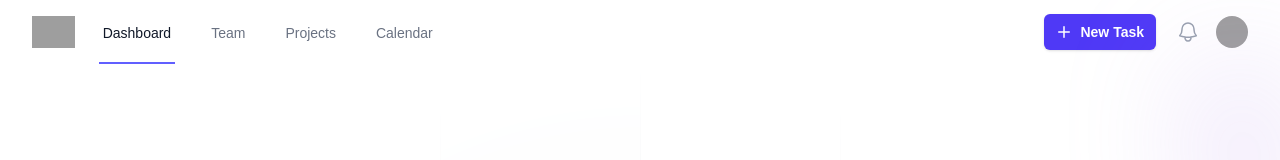
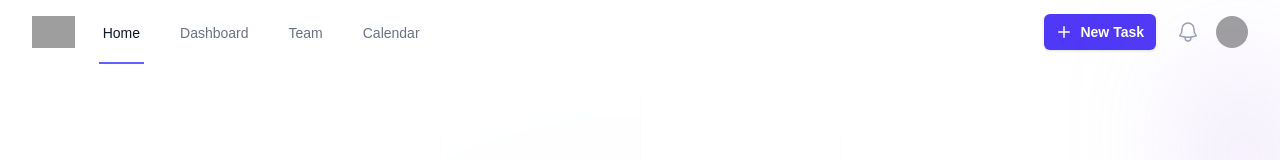
Before and after one commit to Leorev01/ProductivityApp2.0, a Next.js app: page / in a window 1280 px wide. Shown: the top 160 px of the page. Built offline with nearby package versions, Linux system fonts and the light colour scheme; grey boxes are pictures that could not be loaded.

Commit message:
Adds active state to navbar

```diff
--- a/app/(auth)/dashboard/layout.tsx
+++ b/app/(auth)/dashboard/layout.tsx
@@ -14,6 +14,7 @@ import {
   TransitionChild,
 } from '@headlessui/react'
 import {
+  PresentationChartLineIcon,
   Bars3Icon,
   BellIcon,
   CalendarIcon,
@@ -28,7 +29,8 @@ import {
 import { ChevronDownIcon, MagnifyingGlassIcon } from '@heroicons/react/20/solid'
 
 const navigation = [
-  { name: 'Dashboard', icon: HomeIcon, href: '/dashboard' },
+  { name: 'Home', icon: HomeIcon, href: '/' },
+  { name: 'Dashboard', icon: PresentationChartLineIcon, href: '/dashboard' },
   { name: 'Habits', icon: BellIcon, href: '/dashboard/habits' },
   { name: 'Team', icon: UsersIcon, href: '/dashboard/team' },
   { name: 'Projects', icon: FolderIcon, href: '/dashboard/projects' },
--- a/components/Navbar.tsx
+++ b/components/Navbar.tsx
@@ -1,8 +1,27 @@
+'use client';
+
 import { Disclosure, DisclosureButton, DisclosurePanel, Menu, MenuButton, MenuItem, MenuItems } from '@headlessui/react'
 import { Bars3Icon, BellIcon, XMarkIcon } from '@heroicons/react/24/outline'
 import { PlusIcon } from '@heroicons/react/20/solid'
+import Link from 'next/link'
+import { usePathname } from 'next/navigation'
 
 export default function Navbar() {
+  const pathname = usePathname()
+
+  const navigation = [
+    { name: 'Home', href: '/' },
+    { name: 'Dashboard', href: '/dashboard' },
+    { name: 'Team', href: '/team' },
+    { name: 'Calendar', href: '/calendar' },
+  ]
+
+  const isActive = (href: string) => {
+    if (href === '/') {
+      return pathname === '/'
+    }
+    return pathname.startsWith(href)
+  }
   return (
     <Disclosure as="nav" className="bg-white shadow">
       <div className="mx-auto max-w-7xl px-4 sm:px-6 lg:px-8">
@@ -25,38 +44,26 @@ export default function Navbar() {
               />
             </div>
             <div className="hidden md:ml-6 md:flex md:space-x-8">
-              {/* Current: "border-indigo-500 text-gray-900", Default: "border-transparent text-gray-500 hover:border-gray-300 hover:text-gray-700" */}
-              <a
-                href="/dashboard"
-                className="inline-flex items-center border-b-2 border-indigo-500 px-1 pt-1 text-sm font-medium text-gray-900"
-              >
-                Dashboard
-              </a>
-              <a
-                href="#"
-                className="inline-flex items-center border-b-2 border-transparent px-1 pt-1 text-sm font-medium text-gray-500 hover:border-gray-300 hover:text-gray-700"
-              >
-                Team
-              </a>
-              <a
-                href="#"
-                className="inline-flex items-center border-b-2 border-transparent px-1 pt-1 text-sm font-medium text-gray-500 hover:border-gray-300 hover:text-gray-700"
-              >
-                Projects
-              </a>
-              <a
-                href="#"
-                className="inline-flex items-center border-b-2 border-transparent px-1 pt-1 text-sm font-medium text-gray-500 hover:border-gray-300 hover:text-gray-700"
-              >
-                Calendar
-              </a>
+              {navigation.map((item) => (
+                <Link
+                  key={item.name}
+                  href={item.href}
+                  className={`inline-flex items-center border-b-2 px-1 pt-1 text-sm font-medium ${
+                    isActive(item.href)
+                      ? 'border-indigo-500 text-gray-900'
+                      : 'border-transparent text-gray-500 hover:border-gray-300 hover:text-gray-700'
+                  }`}
+                >
+                  {item.name}
+                </Link>
+              ))}
             </div>
           </div>
           <div className="flex items-center">
             <div className="shrink-0">
               <button
                 type="button"
-                className="relative inline-flex items-center gap-x-1.5 rounded-md bg-indigo-600 px-3 py-2 text-sm font-semibold text-white shadow-sm hover:bg-indigo-500 focus-visible:outline focus-visible:outline-2 focus-visible:outline-offset-2 focus-visible:outline-indigo-600"
+                className="relative inline-flex items-center gap-x-1.5 rounded-md bg-indigo-600 px-3 py-2 text-sm font-semibold text-white shadow-sm hover:bg-indigo-500 focus-visible:outline-2 focus-visible:outline-offset-2 focus-visible:outline-indigo-600"
               >
                 <PlusIcon aria-hidden="true" className="-ml-0.5 size-5" />
                 New Task
@@ -122,35 +129,20 @@ export default function Navbar() {
 
       <DisclosurePanel className="md:hidden">
         <div className="space-y-1 pb-3 pt-2">
-          {/* Current: "bg-indigo-50 border-indigo-500 text-indigo-700", Default: "border-transparent text-gray-500 hover:bg-gray-50 hover:border-gray-300 hover:text-gray-700" */}
-          <DisclosureButton
-            as="a"
-            href="/dashboard"
-            className="block border-l-4 border-indigo-500 bg-indigo-50 py-2 pl-3 pr-4 text-base font-medium text-indigo-700 sm:pl-5 sm:pr-6"
-          >
-            Dashboard
-          </DisclosureButton>
-          <DisclosureButton
-            as="a"
-            href="#"
-            className="block border-l-4 border-transparent py-2 pl-3 pr-4 text-base font-medium text-gray-500 hover:border-gray-300 hover:bg-gray-50 hover:text-gray-700 sm:pl-5 sm:pr-6"
-          >
-            Team
-          </DisclosureButton>
-          <DisclosureButton
-            as="a"
-            href="#"
-            className="block border-l-4 border-transparent py-2 pl-3 pr-4 text-base font-medium text-gray-500 hover:border-gray-300 hover:bg-gray-50 hover:text-gray-700 sm:pl-5 sm:pr-6"
-          >
-            Projects
-          </DisclosureButton>
-          <DisclosureButton
-            as="a"
-            href="#"
-            className="block border-l-4 border-transparent py-2 pl-3 pr-4 text-base font-medium text-gray-500 hover:border-gray-300 hover:bg-gray-50 hover:text-gray-700 sm:pl-5 sm:pr-6"
-          >
-            Calendar
-          </DisclosureButton>
+          {navigation.map((item) => (
+            <DisclosureButton
+              key={item.name}
+              as={Link}
+              href={item.href}
+              className={`block border-l-4 py-2 pl-3 pr-4 text-base font-medium sm:pl-5 sm:pr-6 ${
+                isActive(item.href)
+                  ? 'border-indigo-500 bg-indigo-50 text-indigo-700'
+                  : 'border-transparent text-gray-500 hover:border-gray-300 hover:bg-gray-50 hover:text-gray-700'
+              }`}
+            >
+              {item.name}
+            </DisclosureButton>
+          ))}
         </div>
         <div className="border-t border-gray-200 pb-3 pt-4">
           <div className="flex items-center px-4 sm:px-6">
```
